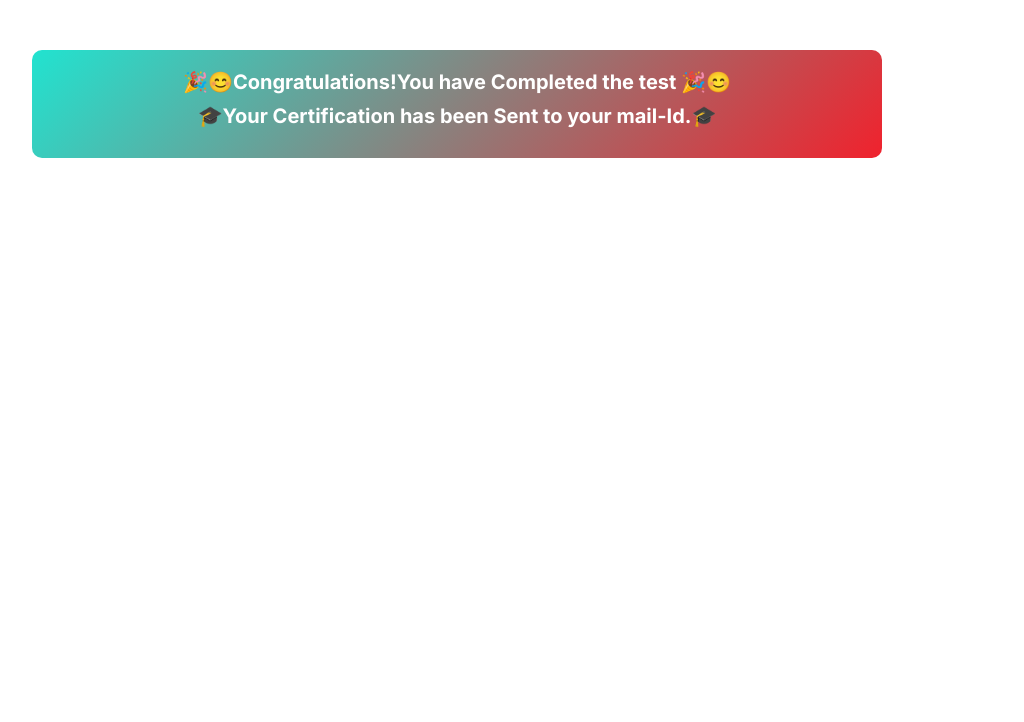
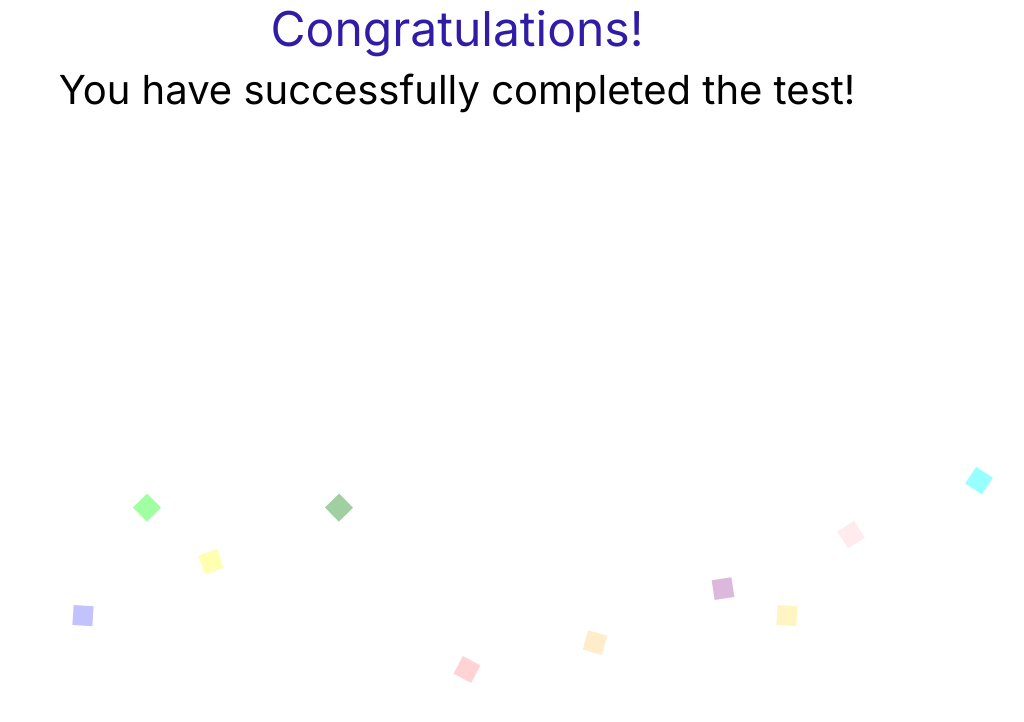
Before and after one commit to Livewire2025/studentportal, a React (Vite) app in the folder client/: page /success in a window 1280 px wide. Shown: the top 722 px of the page, without its empty margins (183-1207 px from the left). Built offline with nearby package versions, Linux system fonts and the light colour scheme.

Commit message:
css updated

```diff
--- a/client/src/App.css
+++ b/client/src/App.css
@@ -208,28 +208,30 @@ button:hover {
 /* Success Page */
 .thank {
   width: 90%;
-  max-width: 850px;
+  max-width: 550px;
+  height: 450px;
   margin: 50px auto;
   text-align: center;
-  padding: 20px;
+  padding: 150px 0 0 0;
   border-radius: 10px;
-  background: linear-gradient(135deg, #21e3d0, #f0222d);
-  color: #fff;
 }
 
 .thank .text {
-  font-size: 24px;
+  font-size: 35px;
 }
 
 .thank .thankyou {
-  font-size: 20px;
+  font-size: 45px;
   font-weight: bold;
   margin-bottom: 10px;
 }
-
+.ty{
+  font-size: 22px;
+  font-weight: 600;
+}
 strong {
-  color: darkblue;
-  font-size: 28px;
+  color: rgb(59, 59, 56);
+  font-size: 35px;
 }
 
 /* Hero Section */
@@ -280,3 +282,97 @@ strong {
   border-radius: 24px;
   object-fit: cover;
 }
+
+
+.congrats-message {
+  z-index: 1;
+  text-align: center;
+}
+
+.congrats-message h1 {
+  color: #301ca5;
+  font-size: 3rem;
+  margin: 0;
+}
+
+.congrats-message p {
+  font-size: 2.5rem;
+  color: black;
+}
+
+.confetti {
+  position: absolute;
+  top: 0;
+  left: 0;
+  width: 100%;
+  height: 100%;
+  pointer-events: none;
+}
+
+.confetti-piece {
+  width: 20px;
+  height: 20px;
+  background-color: red;
+  position: absolute;
+  top: 0;
+  left: 50%;
+  animation: fall 3s linear infinite;
+  opacity: 0.7;
+}
+
+.confetti-piece:nth-child(2) {
+  left: 20%;
+  background-color: blue;
+  animation-delay: 0.2s;
+}
+.confetti-piece:nth-child(3) {
+  left: 30%;
+  background-color: yellow;
+  animation-delay: 0.4s;
+}
+.confetti-piece:nth-child(4) {
+  left: 40%;
+  background-color: green;
+  animation-delay: 0.6s;
+}
+.confetti-piece:nth-child(5) {
+  left: 60%;
+  background-color: orange;
+  animation-delay: 0.1s;
+}
+.confetti-piece:nth-child(6) {
+  left: 70%;
+  background-color: purple;
+  animation-delay: 0.3s;
+}
+.confetti-piece:nth-child(7) {
+  left: 80%;
+  background-color: pink;
+  animation-delay: 0.5s;
+}
+.confetti-piece:nth-child(8) {
+  left: 90%;
+  background-color: cyan;
+  animation-delay: 0.7s;
+}
+.confetti-piece:nth-child(9) {
+  left: 25%;
+  background-color: lime;
+  animation-delay: 0.6s;
+}
+.confetti-piece:nth-child(10) {
+  left: 75%;
+  background-color: gold;
+  animation-delay: 0.2s;
+}
+
+@keyframes fall {
+  0% {
+    transform: translateY(-10px) rotate(0deg);
+    opacity: 1;
+  }
+  100% {
+    transform: translateY(100vh) rotate(360deg);
+    opacity: 0;
+  }
+}
--- a/client/src/pages/Success.jsx
+++ b/client/src/pages/Success.jsx
@@ -1,5 +1,5 @@
 import React, { useEffect, useState } from "react";
-import { Link } from "react-router-dom";
+
 
 export default function Success() {
   const [score, setScore] = useState(null);
@@ -12,10 +12,27 @@ export default function Success() {
   }, []);
 
   return (
-    <div className="thank">
-      <h2 className="thankyou">🎉😊Congratulations!You have Completed the test 🎉😊</h2>
-      {score !== null && <p className="text">Your Score: <strong>{score}%</strong></p>}
-      <h2 className="thankyou">🎓Your Certification has been Sent to your mail-Id.🎓</h2>
-    </div>
+    <>
+      <div class="congrats-message">
+        <h1>Congratulations!</h1>
+        <p>You have successfully completed the test!</p>
+        {score !== null && <p className="text">Your Score: <strong>{score}%</strong></p>}
+      </div>
+
+      <div class="confetti">
+        <div class="confetti-piece"></div>
+        <div class="confetti-piece"></div>
+        <div class="confetti-piece"></div>
+        <div class="confetti-piece"></div>
+        <div class="confetti-piece"></div>
+        <div class="confetti-piece"></div>
+        <div class="confetti-piece"></div>
+        <div class="confetti-piece"></div>
+        <div class="confetti-piece"></div>
+        <div class="confetti-piece"></div>
+      </div>
+
+
+    </>
   );
 }
```
